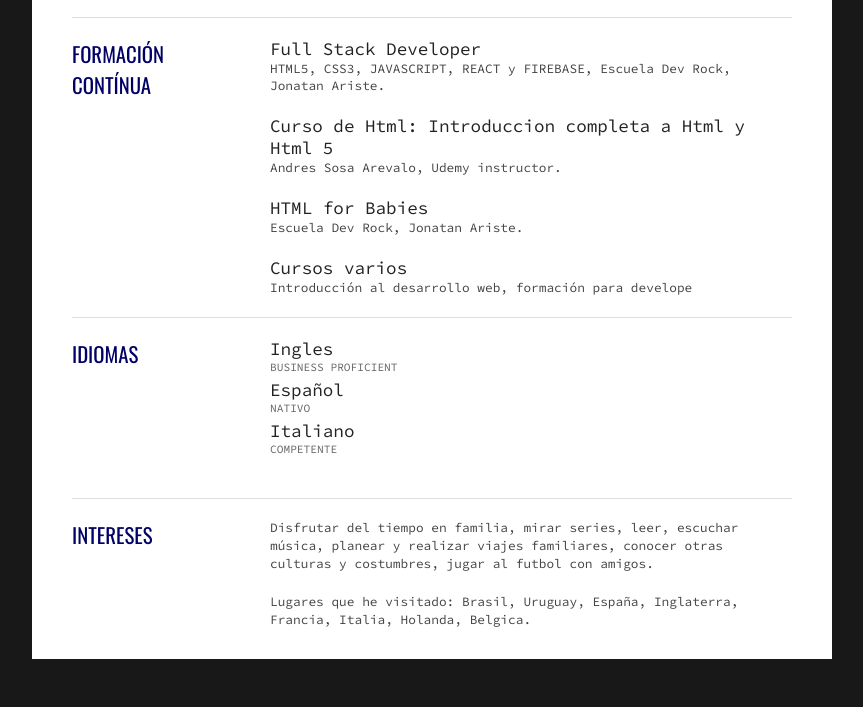
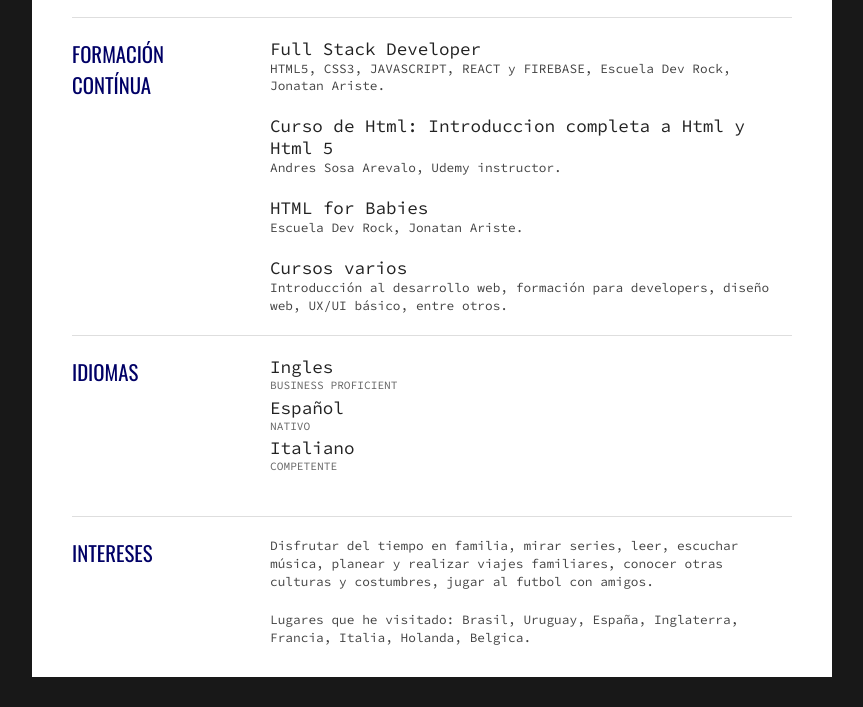
Before and after one commit to franferfain/FranFernandez-CV, a plain HTML site: page index.html in a window 1280 px wide. Shown: the part 1540-2247 px from the top of the page, without its empty margins (208-1071 px from the left). Drawn offline with nearby package versions, Linux system fonts and the light colour scheme.

Commit message:
Update index.html

```diff
--- a/index.html
+++ b/index.html
@@ -175,7 +175,7 @@
 					</article>
 					<article>
 						<h2>Cursos varios</h2>
-						<p>Introducción al desarrollo web, formación para develope</p>
+						<p>Introducción al desarrollo web, formación para developers, diseño web, UX/UI básico, entre otros.</p>
 					</article>
 				</div>
 				<div class="clear"></div>
```
